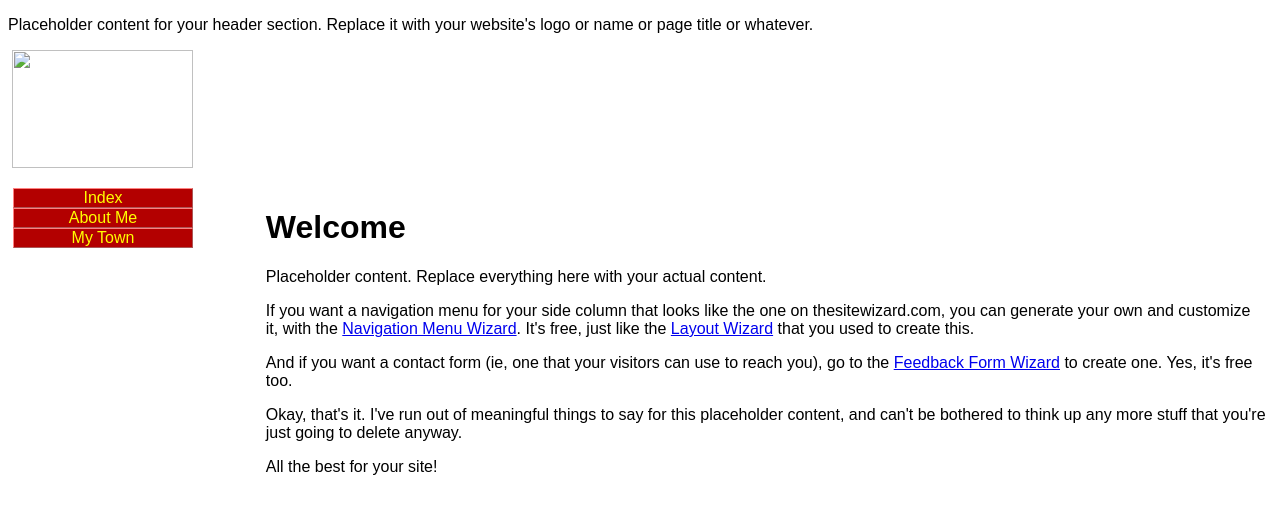
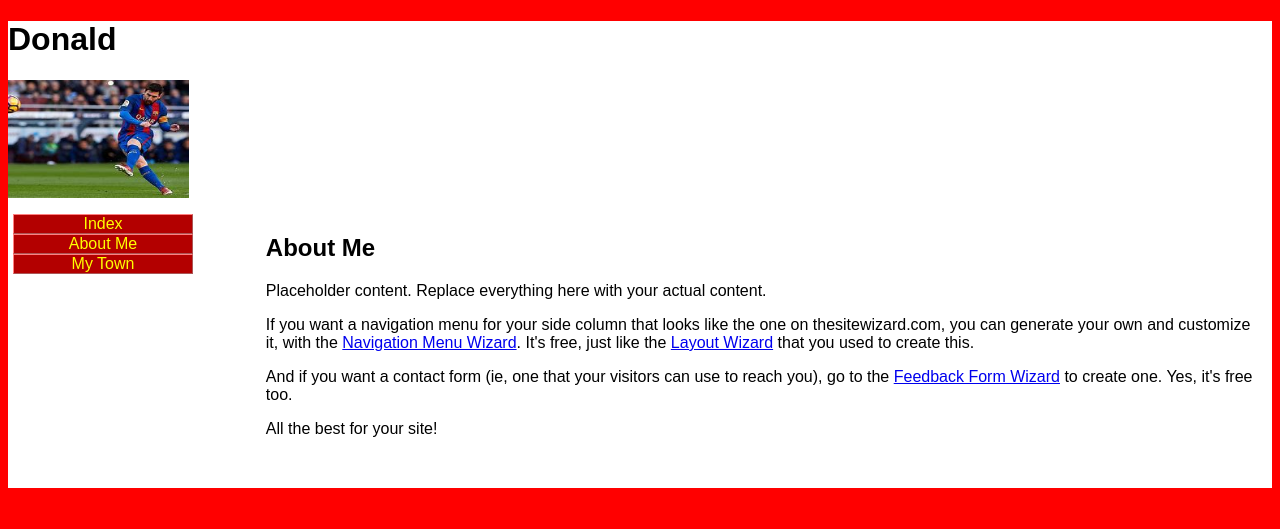
Before and after one commit to Donald592/personal, a plain HTML site: page aboutme.html in a window 1280 px wide. Drawn offline with Linux system fonts and the light colour scheme; files that its build step writes are made by us from their sources.

Commit message:
New changes 7/10

```diff
--- a/boxes/aboutme.html
+++ b/aboutme.html
@@ -9,18 +9,24 @@
     <link rel="stylesheet" type="text/css" media="all" href="styles.css">
     <link rel="stylesheet" type="text/css" href="tswnavbar.css">
   </head>
+  <style>
+  body {
+    background-color: red;
+  }
+  </style>
   <body class="body">
+
+  </body>
     <div id="tswcontainer">
       <div id="tswheader">
         <!-- start of header section: insert your logo, etc, here -->
-        <p> Placeholder content for your header section. Replace it with your
-          website's logo or name or page title or whatever. </p>
-        <p>&nbsp;<img src="images/download.jfif" alt="" style="width: 181px; height: 118px;"></p>
+        <h1> Donald </h1>
+        <p><img src="images/download.jfif" alt="" style="width: 181px; height: 118px;"></p>
         <!-- end of header section: insert your logo, etc, above this line --> </div>
       <div id="tswcontent">
         <div id="tswcontproper">
           <!-- start of content column: insert your content here -->
-          <h1>Welcome</h1>
+          <h2>About Me</h2>
           <p> Placeholder content. Replace everything here with your actual
             content. </p>
           <p> If you want a navigation menu for your side column that looks like
@@ -31,9 +37,6 @@
           <p> And if you want a contact form (ie, one that your visitors can use
             to reach you), go to the <a href="https://www.thesitewizard.com/wizards/feedbackform.shtml">Feedback
               Form Wizard</a> to create one. Yes, it's free too. </p>
-          <p> Okay, that's it. I've run out of meaningful things to say for this
-            placeholder content, and can't be bothered to think up any more
-            stuff that you're just going to delete anyway. </p>
           <p> All the best for your site! </p>
           <p>&nbsp;</p>
           <!-- end of content column: put your content above this line --> </div>
```
Also changed, not shown: mytown.html (+2 -1 lines), images/OIP - Copy.jfif (deleted), images/OIP.jfif, images/Pic.jfif (added).
